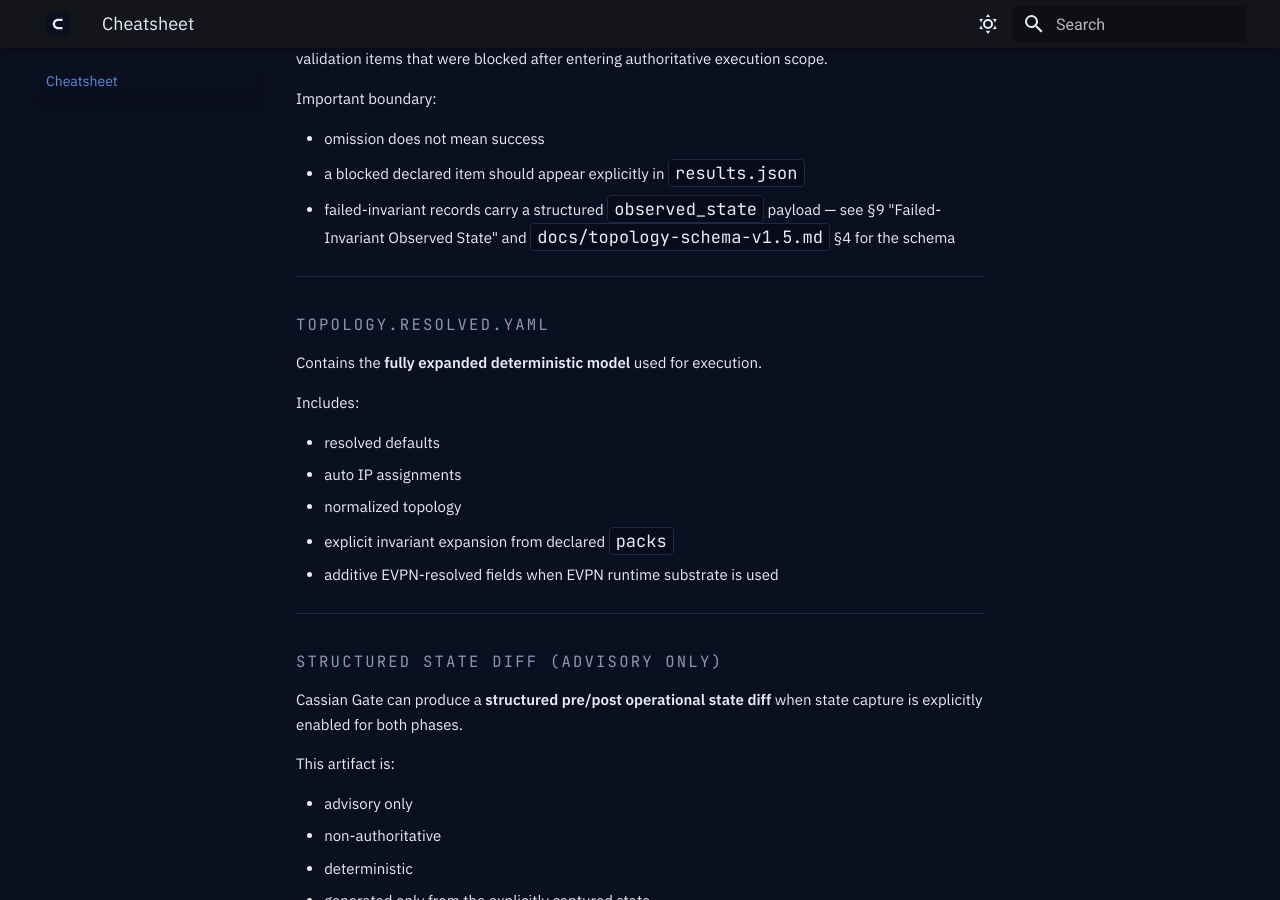
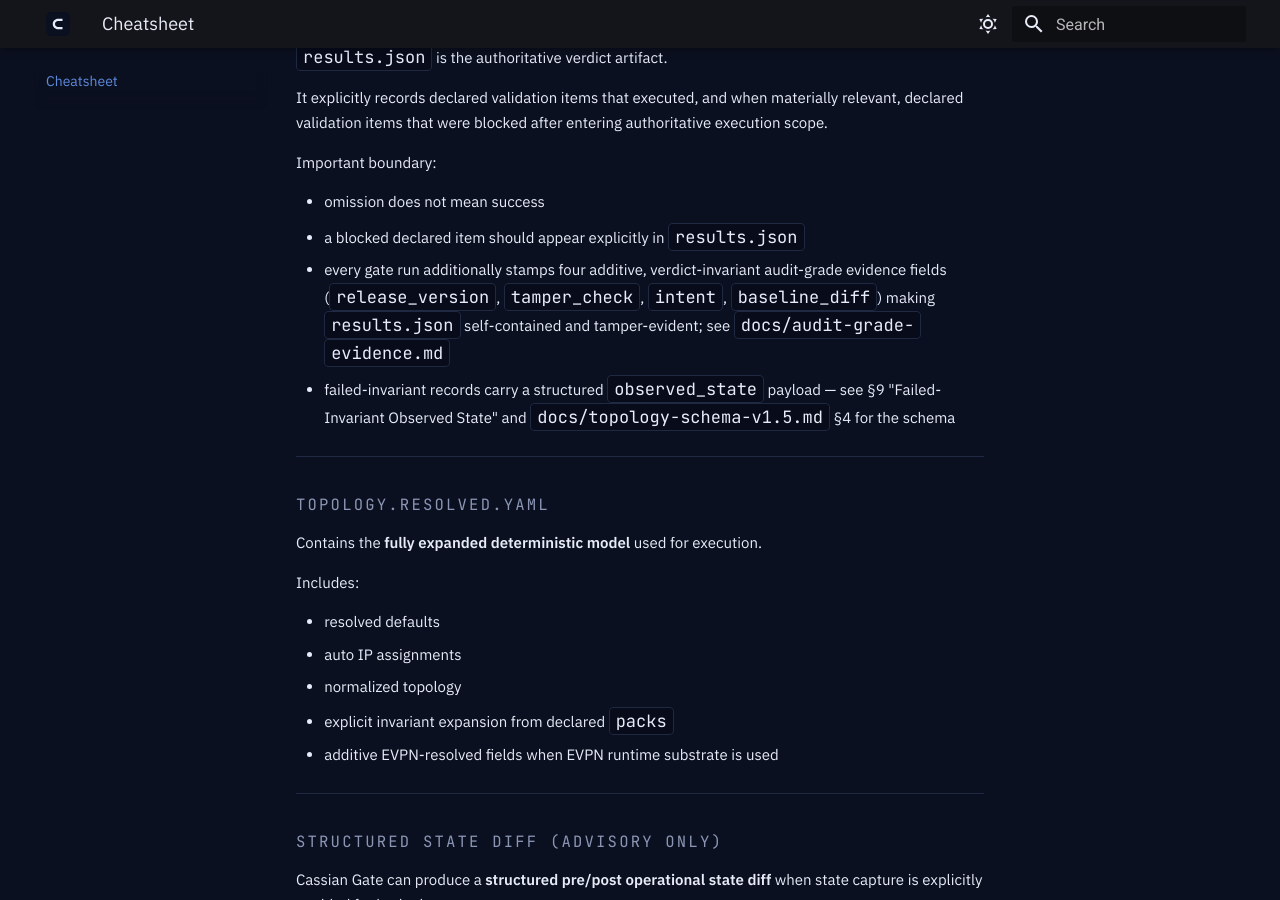
Before and after one commit to cassian-gate/cassian-gate, an MkDocs documentation site: the page built from docs/cheatsheet.md, in a window 1280 px wide and 900 px high, scrolled down 80598 px. Built offline with MkDocs 1.6.1 and Material for MkDocs 9.7.7, drawn with Linux system fonts in a browser that asks for light colours; the version menu is left out; some of the changed text lies outside the part shown.

Commit message:
docs(cheatsheet): §4.13 consistency fold-in (F10 / C-§4.13-1)
Add 'intent' to the §5 optional top-level keys list and the four audit-grade evidence fields (release_version, tamper_check, intent, baseline_diff) to the §16 results.json description; pointer to docs/audit-grade-evidence.md. Discharges Chat-4 condition C-§4.13-1 (§1.18 materially-affected reference doc). Backtick refs only; mkdocs --strict green.

Refs phase1b-4_13-audit-grade-evidence closure (F10).

```diff
--- a/docs/cheatsheet.md
+++ b/docs/cheatsheet.md
@@ -470,6 +470,7 @@ Optional:
 - `fabric`
 - `candidate_changes`
 - `vlans`
+- `intent` (operator-declared run purpose; single string, echoed verbatim into `results.json`)
 
 ---
 
@@ -3066,6 +3067,7 @@ Important boundary:
 
 - omission does not mean success
 - a blocked declared item should appear explicitly in `results.json`
+- every gate run additionally stamps four additive, verdict-invariant audit-grade evidence fields (`release_version`, `tamper_check`, `intent`, `baseline_diff`) making `results.json` self-contained and tamper-evident; see `docs/audit-grade-evidence.md`
 - failed-invariant records carry a structured `observed_state` payload — see §9 "Failed-Invariant Observed State" and `docs/topology-schema-v1.5.md` §4 for the schema
 
 ---
```
